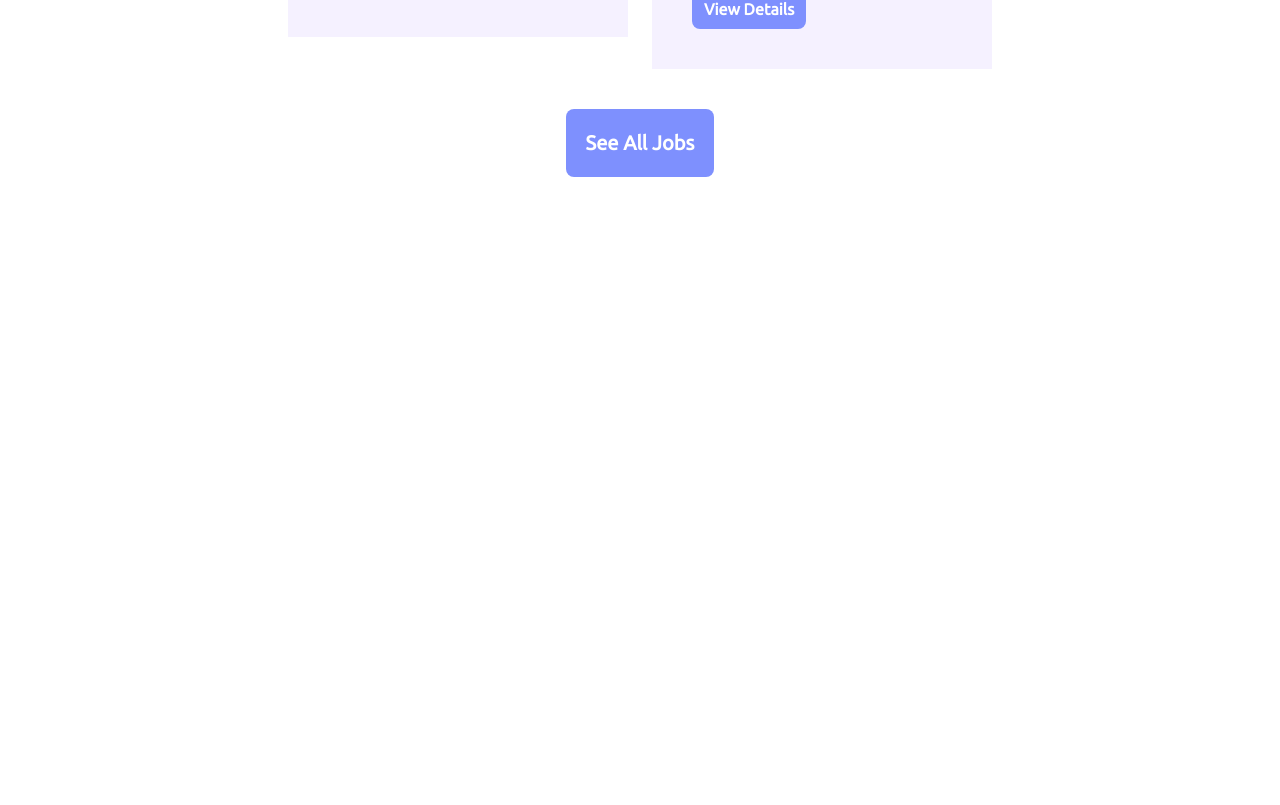
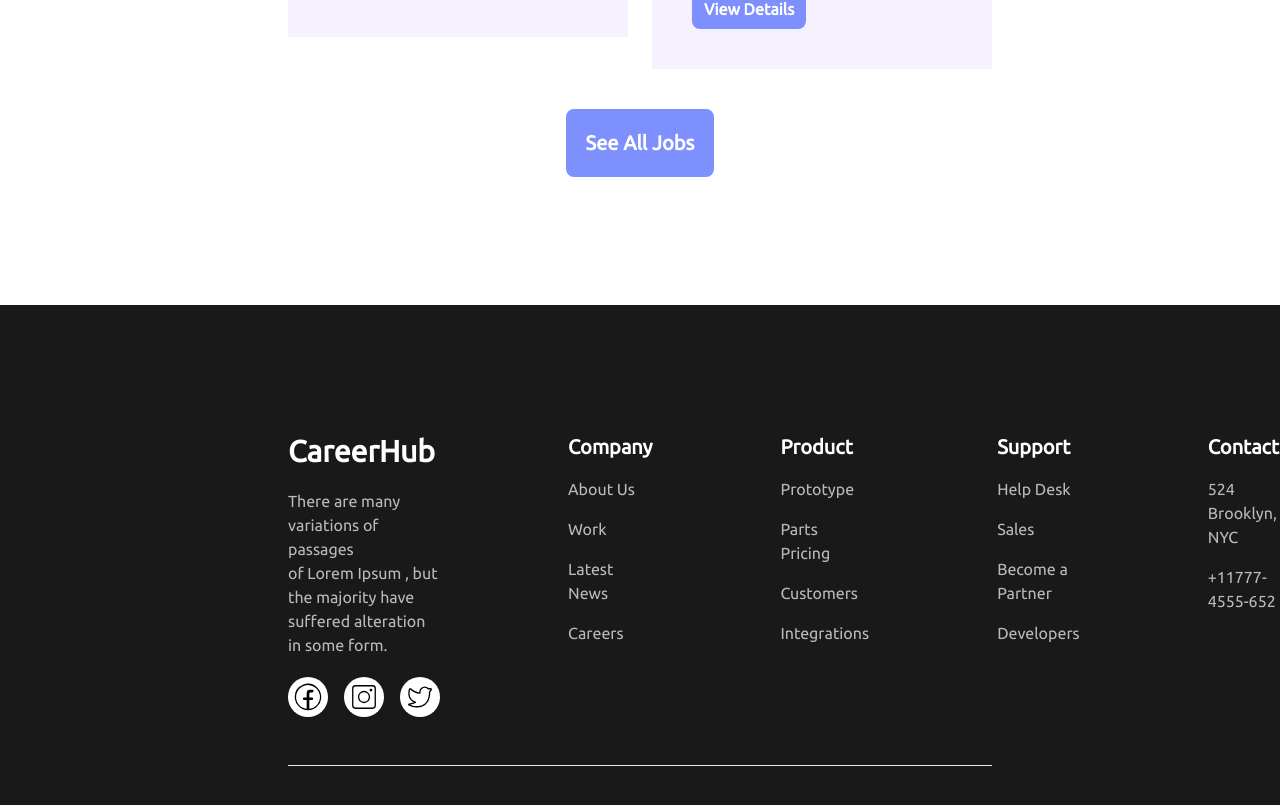
Before and after one commit to NamwiseGamgee/get-employed, a React (Create React App) app: page / in a window 1280 px wide. Shown: the part 2603-3408 px from the top of the page. Before the commit the page ends 2908 px from the top, so only its background shows below. Built offline with nearby package versions, Linux system fonts and the light colour scheme.

Commit message:
added footer

```diff
--- a/src/Components/Footer/Footer.js
+++ b/src/Components/Footer/Footer.js
@@ -1,10 +1,49 @@
 import React from 'react';
 import './Footer.css'
-
+import { CiFacebook, CiInstagram, CiTwitter } from "react-icons/ci";
 const Footer = () => {
     return (
-        <div>
-
+        <div className='lg:px-72 bg-[#1a1919] pt-32'>
+            <div className='flex gap-32 mb-12'>
+                < div>
+                    <h2 className='text-white mb-5 text-3xl font-semibold'>CareerHub</h2>
+                    <p className='mb-5 text-[rgba(255,255,255,0.7)]'>
+                        There are many variations of passages <br />of Lorem Ipsum , but the majority have <br />suffered alteration in some form.
+                    </p>
+                    <div className='flex gap-4'>
+                        <a className='decoration-0' href="/"><CiFacebook className='w-10 h-10 rounded-[50%] bg-white p-1'></CiFacebook></a>
+                        <a className='decoration-0' href="/"><CiInstagram className='w-10 h-10 rounded-[50%] bg-white p-1'></CiInstagram></a>
+                        <a className='decoration-0' href="/"><CiTwitter className='w-10 h-10 rounded-[50%] bg-white p-1'></CiTwitter></a>
+                    </div>
+                </div>
+                <div className='flex flex-col gap-4'>
+                    <h3 className='text-xl font-semibold text-white'>Company</h3>
+                    <h2 className='text-[rgba(255,255,255,0.7)]'>About Us</h2>
+                    <h2 className='text-[rgba(255,255,255,0.7)]'>Work</h2>
+                    <h2 className='text-[rgba(255,255,255,0.7)]'>Latest News</h2>
+                    <h2 className='text-[rgba(255,255,255,0.7)]'>Careers</h2>
+                </div>
+                <div className='flex flex-col gap-4'>
+                    <h3 className='text-xl font-semibold text-white'>Product</h3>
+                    <h2 className='text-[rgba(255,255,255,0.7)]'>Prototype</h2>
+                    <h2 className='text-[rgba(255,255,255,0.7)]'>Parts Pricing</h2>
+                    <h2 className='text-[rgba(255,255,255,0.7)]'>Customers</h2>
+                    <h2 className='text-[rgba(255,255,255,0.7)]'>Integrations</h2>
+                </div>
+                <div className='flex flex-col gap-4'>
+                    <h3 className='text-xl font-semibold text-white'>Support</h3>
+                    <h2 className='text-[rgba(255,255,255,0.7)]'>Help Desk</h2>
+                    <h2 className='text-[rgba(255,255,255,0.7)]'>Sales</h2>
+                    <h2 className='text-[rgba(255,255,255,0.7)]'>Become a Partner</h2>
+                    <h2 className='text-[rgba(255,255,255,0.7)]'>Developers</h2>
+                </div>
+                <div className='flex flex-col gap-4'>
+                    <h3 className='text-xl font-semibold text-white'>Contact</h3>
+                    <h2 className='text-[rgba(255,255,255,0.7)]'>524 Brooklyn, NYC</h2>
+                    <h2 className='text-[rgba(255,255,255,0.7)]'>+11777-4555-652</h2>
+                </div>
+            </div>
+            <hr className='pb-52' />
         </div>
     );
 };
```
Also changed, not shown: public/Logo/CareerHub.png (added).
